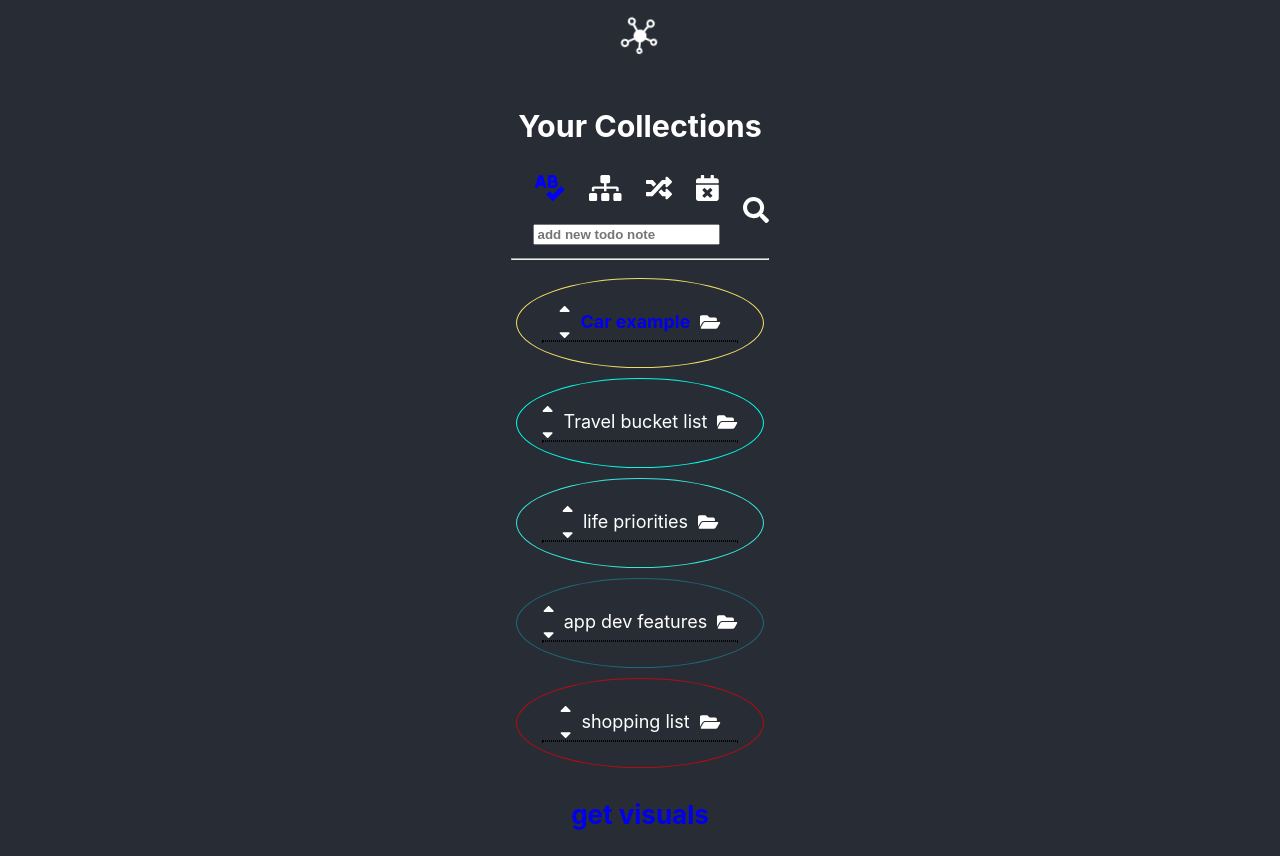
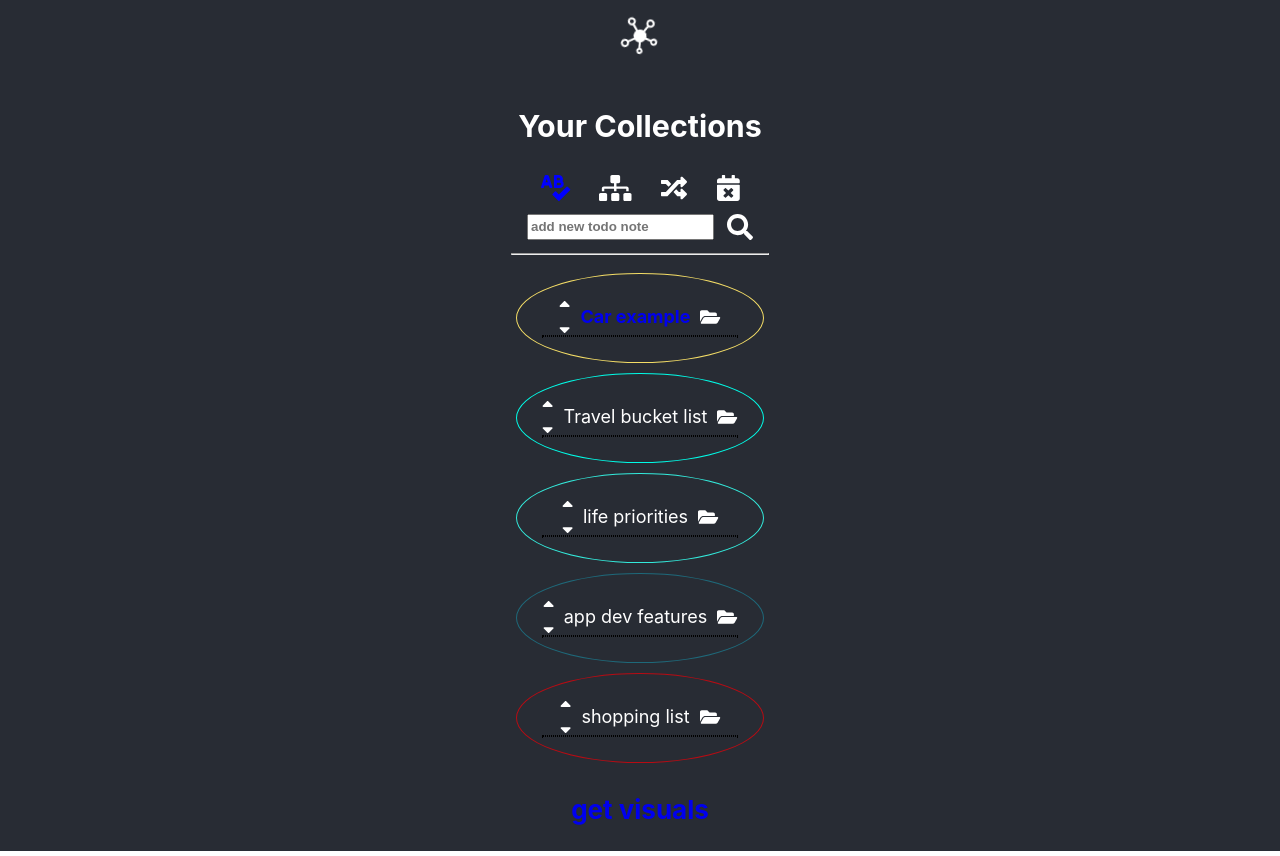
Before and after one commit to mrtplnkr/RelatableNotes, a React (Create React App) app: page /#/notepad in a window 1280 px wide. Built offline with nearby package versions, Linux system fonts and the light colour scheme; what google-maps-react would draw is missing.

Commit message:
refactored search insensitive

```diff
--- a/src/components/organisms/InitialInputWithTypes.tsx
+++ b/src/components/organisms/InitialInputWithTypes.tsx
@@ -1,11 +1,12 @@
-import { faCalendarTimes, faRandom, faSitemap, faSpellCheck } from '@fortawesome/free-solid-svg-icons';
+import { faCalendarTimes, faRandom, faSearch, faSitemap, faSpellCheck } from '@fortawesome/free-solid-svg-icons';
 import { FontAwesomeIcon } from '@fortawesome/react-fontawesome';
-import * as React from 'react';
 import { Dispatch, useState } from 'react';
+import { figureOutTheColor } from '../../data/functional';
 import { ENoteType, INote } from '../../data/NotepadReducer';
 
 export interface IInitialInputWithTypesProps {
     dispatch: Dispatch<{ type: string; payload: INote }>;
+    setSearchOrNot(val: boolean): void;
 }
 
 export function InitialInputWithTypes (props: IInitialInputWithTypesProps) {
@@ -20,13 +21,15 @@ export function InitialInputWithTypes (props: IInitialInputWithTypesProps) {
             <FontAwesomeIcon title="timeline" onClick={() => setSelectedType(ENoteType.timeline)} icon={faRandom} cursor='pointer' style={{color: selectedType === ENoteType.timeline ? 'blue' : ''}} />
             <FontAwesomeIcon title="event" onClick={() => setSelectedType(ENoteType.event)} icon={faCalendarTimes} cursor='pointer' style={{color: selectedType === ENoteType.event ? 'blue' : ''}} />
           </div>
-          <div style={{marginTop: '0.5em'}}>
+          <div style={{display: 'flex', justifyContent: 'center', marginTop: '0.5em'}}>
             <input placeholder={`add new ${ENoteType[selectedType]} note`} style={{fontWeight:'bold'}} type="text"
               onKeyDown={(e: any) => {
                 if (e.keyCode === 13) {
                     props.dispatch({type: 'addNote', payload: {order: 0, id: 1, parentId: null, text: e.target.value, type: selectedType }});
                 }
             }} />
+            <FontAwesomeIcon title="search" onClick={() => props.setSearchOrNot(true)} icon={faSearch}
+              cursor='pointer' style={{display: 'flex', marginLeft: '0.5em', justifyContent: 'center', color: figureOutTheColor('', false)}} />
           </div>
 
         </>
--- a/src/components/organisms/SearchInputWithTypes.tsx
+++ b/src/components/organisms/SearchInputWithTypes.tsx
@@ -1,24 +1,23 @@
-import { faCalendarTimes, faRandom, faSitemap, faSpellCheck } from '@fortawesome/free-solid-svg-icons';
+import { faCalendarTimes, faRandom, faSearchMinus, faSitemap, faSpellCheck } from '@fortawesome/free-solid-svg-icons';
 import { FontAwesomeIcon } from '@fortawesome/react-fontawesome';
 import { useEffect, useCallback } from 'react';
 import { Dispatch, useState } from 'react';
 import { ENoteType, INote } from '../../data/NotepadReducer';
 import debounce from 'lodash.debounce';
+import { figureOutTheColor } from '../../data/functional';
 
 export interface ISearchInputWithTypesProps {
-    dispatch: Dispatch<{ type: string; payload: INote }>;
+    handleSearch(text: string, type: ENoteType | undefined): void;
+    highlighted: boolean;
 }
 
 export function SearchInputWithTypes (props: ISearchInputWithTypesProps) {
   const [searchText, setSearchText] = useState<string>('');
-  const [selectedType, setSelectedType] = useState<ENoteType>();
-
-  useEffect(() => {
-    props.dispatch({type: 'applyFilter', payload: {id: 0, parentId: null, order: 0, text: searchText, type: selectedType}});
-  }, [searchText, selectedType])
+  const [selectedType, setSelectedType] = useState<ENoteType | undefined>();
 
   const changeTextHandler = (val: string) => {
     setSearchText(val);
+    props.handleSearch(val, selectedType);
   }
 
   const debouncedChangeHandler = useCallback(
@@ -34,9 +33,11 @@ export function SearchInputWithTypes (props: ISearchInputWithTypesProps) {
             <FontAwesomeIcon title="timeline" onClick={() => setSelectedType(ENoteType.timeline)} icon={faRandom} cursor='pointer' style={{color: selectedType === ENoteType.timeline ? 'blue' : ''}} />
             <FontAwesomeIcon title="event" onClick={() => setSelectedType(ENoteType.event)} icon={faCalendarTimes} cursor='pointer' style={{color: selectedType === ENoteType.event ? 'blue' : ''}} />
           </div>
-          <div style={{marginTop: '0.5em'}}>
+          <div style={{display: 'flex', justifyContent: 'center', marginTop: '0.5em'}}>
             <input placeholder={`search existing notes`} style={{fontWeight:'bold'}} type="text" autoFocus
               onChange={(e: any) => debouncedChangeHandler(e.target.value)} />
+            <FontAwesomeIcon title="search" onClick={() => props.handleSearch('', undefined)} icon={faSearchMinus}
+              cursor='pointer' style={{display: 'flex', marginLeft: '0.5em', justifyContent: 'center', color: figureOutTheColor(searchText, props.highlighted)}} />
           </div>
 
         </>
--- a/src/data/NotepadContext.tsx
+++ b/src/data/NotepadContext.tsx
@@ -30,7 +30,7 @@ export const NotepadProvider = (children: any) => {
 
     useEffect(() => {
         if (notes.filter) {
-            const check = notes.allNotes.filter(x => !notes.filter.text || x.text.includes(notes.filter.text));
+            const check = notes.allNotes.filter(x => !notes.filter.text.toLowerCase() || x.text.includes(notes.filter.text.toLowerCase()));
             if (check && check.length && notes.filter.text !== '') {
                 getParents(check[0].id);
                 delay(arr.reverse());
@@ -41,8 +41,8 @@ export const NotepadProvider = (children: any) => {
     const delay = async (arr: number[]) => {
         for await (let id of arr) {
             dispatch({type: 'highlightNote', payload: {id: id, parentId: null, order: 0, text: ''}});
+            await sleep(999);
         }
-        return sleep(999);
     };
 
     const sleep = (delay: number) => {
--- /dev/null
+++ b/src/data/functional.ts
@@ -0,0 +1,12 @@
+
+export const figureOutTheColor = (text: string, highlighted: boolean) => {
+    if (text) {
+      if (highlighted) {
+        return 'green';
+      } else {
+        return 'red';
+      }
+    } else {
+      return 'white';
+    }
+}
--- a/src/pages/Notepad.tsx
+++ b/src/pages/Notepad.tsx
@@ -28,38 +28,25 @@ export function Notepad (props: INotepadProps) {
 
   const [searchOrNot, setSearchOrNot] = useState<boolean>(false);
 
-  const handleSearch = (val: boolean) => {
-    if (val) dispatchNotes({type: 'applyFilter', payload: {id: 0, parentId: null, order: 0, text: '', type: undefined}});
-    setSearchOrNot((s) => !s);
-  }
-
-  const figureOutTheColor = (text: string, highlighted: boolean) => {
-    if (text) {
-      if (highlighted) {
-        return 'green';
-      } else {
-        return 'red';
-      }
-    } else {
-      return 'white';
+  const handleSearch = (text: string) => {
+    if (!text) {
+      setSearchOrNot(false);
+      dispatchNotes({type: 'applyFilter', payload: {id: 0, parentId: null, order: 0, text: '', type: undefined}});
     }
+    else dispatchNotes({type: 'applyFilter', payload: {id: 0, parentId: null, order: 0, text: text, type: undefined}});
   }
 
   return (
     <div>
       <h3>Your Collections</h3>
-      <div>
+      <div style={{justifyContent: 'space-around'}}>
           <div style={{display: 'flex', flexDirection: 'row', alignItems: 'center'}}>
             <div style={{flex: 1}}>
               {!searchOrNot ?
-                <InitialInputWithTypes dispatch={dispatchNotes} />
+                <InitialInputWithTypes dispatch={dispatchNotes} setSearchOrNot={setSearchOrNot} />
                 :
-                <SearchInputWithTypes dispatch={dispatchNotes} {...{selectedType, setSelectedType}} />
+                <SearchInputWithTypes {...{selectedType, setSelectedType, handleSearch, highlighted: highlighted.length>0}} />
               }
-            </div>
-            <div >
-              <FontAwesomeIcon title="search" onClick={() => handleSearch(searchOrNot)} icon={!searchOrNot ? faSearch : faSearchMinus}
-                cursor='pointer' style={{color: figureOutTheColor(filter.text, highlighted.length > 0)}} />
             </div>
           </div>
           <hr />
```
